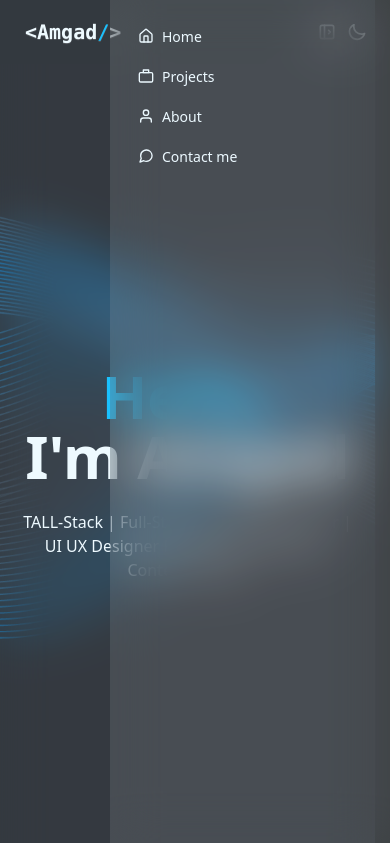
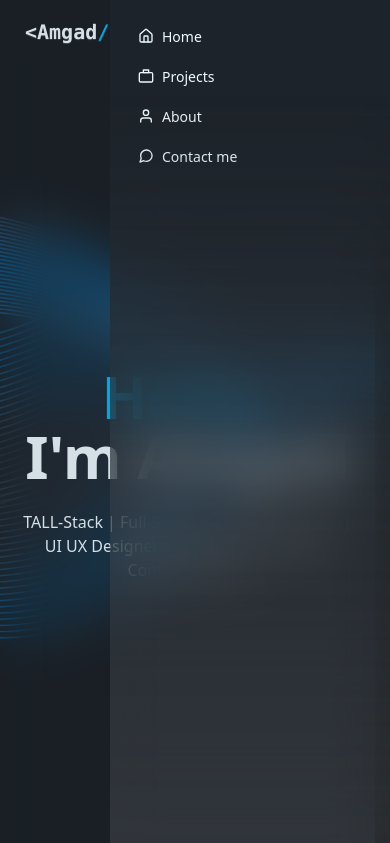
Before and after one commit to amjad-jaloum/amjad-portfolio, a plain HTML site: page index.html in a window 390 px wide. Both pictures are taken after a click on the label 342 px from the left and 32 px from the top of the page. Shown: the top 843 px of the page. Drawn offline with nearby package versions, Linux system fonts and the light colour scheme.

Commit message:
Add Side bar (drawer) mask effect

```diff
--- a/index.html
+++ b/index.html
@@ -280,9 +280,9 @@
         </div>
 
         <div class="drawer-side overflow-visible sm:hidden">
-            <label for="my-drawer-1" class="drawer-overlay bg-white/10 dark:bg-neutral/10"></label>
+            <label for="my-drawer-1" class="drawer-overlay bg-black/10 dark:bg-neutral/10"></label>
             <div class="flex min-h-full flex-col bg-white/10 dark:bg-neutral/10 text-white-content backdrop-blur-xl">
-                <ul class="menu w-70 sm:w-fit p-4">
+                <ul class="menu w-70 sm:w-fit p-4 bg-base-100 mask-b-from-10% h-screen">
                     <!-- Home -->
                     <li>
                         <a href="#SecHome" class="sm:tooltip sm:tooltip-left" data-tip="Go to homepage">
```
